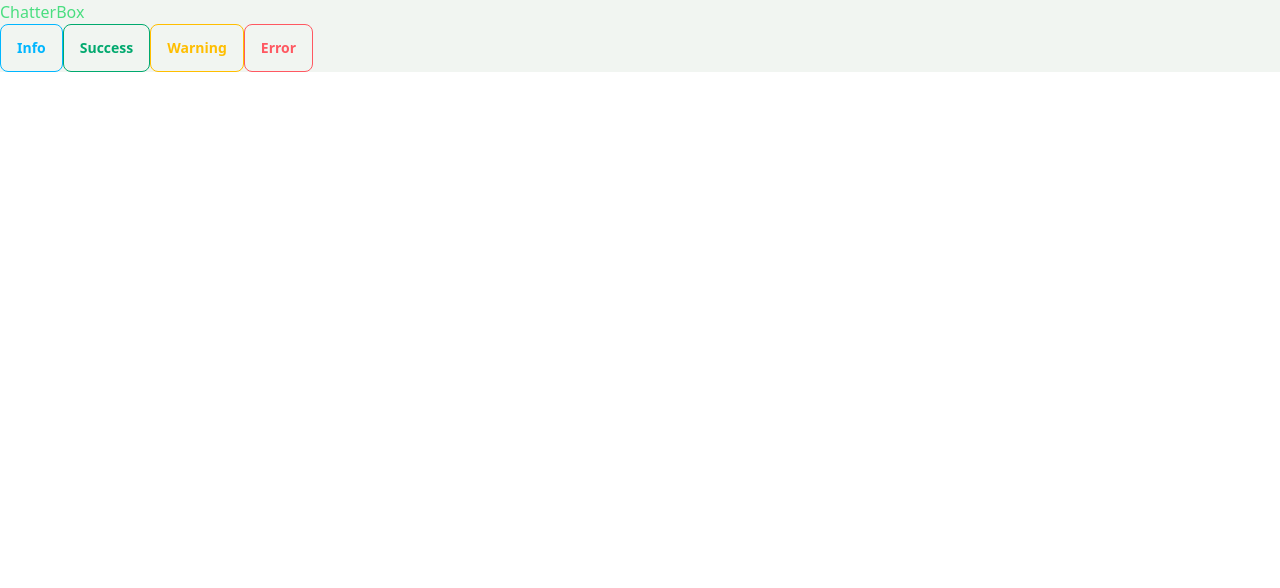
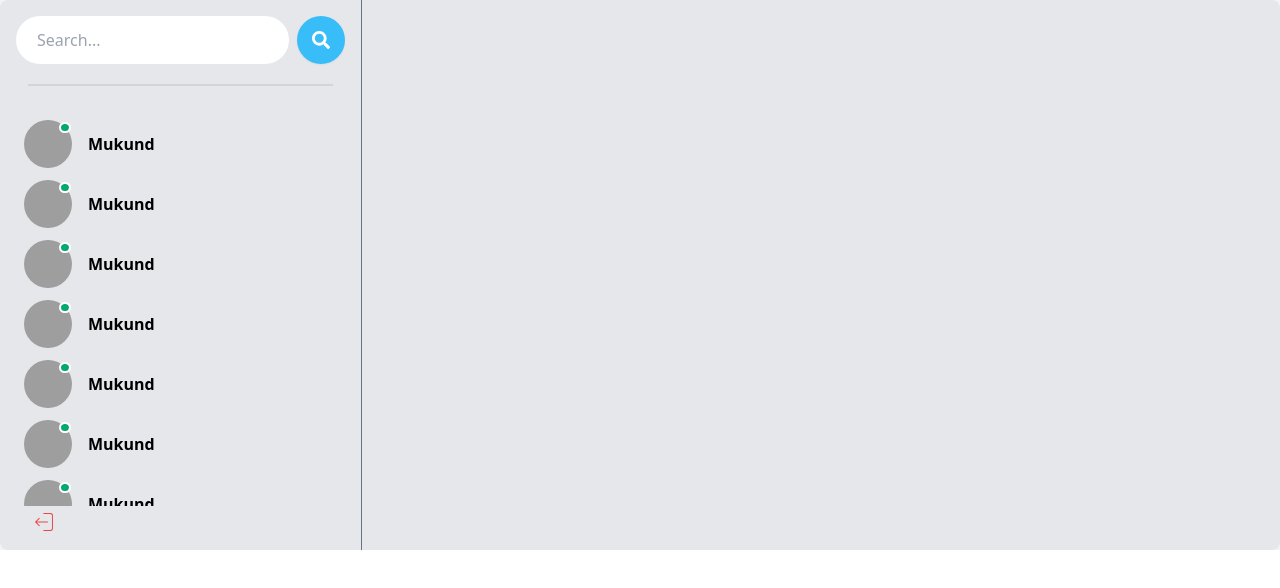
Before and after one commit to mukund-gpt/ChatterBox, a React (Vite) app in the folder client/: page / in a window 1280 px wide. Shown: the top 588 px of the page. Built offline with nearby package versions, Linux system fonts and the light colour scheme; grey boxes are pictures that could not be loaded; the HTML template or start-up script is replaced by a standard one.

Commit message:
sidebar basic

```diff
--- a/client/package.json
+++ b/client/package.json
@@ -12,6 +12,7 @@
   "dependencies": {
     "react": "^18.3.1",
     "react-dom": "^18.3.1",
+    "react-icons": "^5.2.1",
     "react-router-dom": "^6.26.0",
     "react-toastify": "^10.0.5"
   },
--- /dev/null
+++ b/client/src/components/Sidebar/Conversation.jsx
@@ -0,0 +1,24 @@
+import React from "react";
+
+const Conversation = () => {
+  return (
+    <div className="flex gap-4 my-0.5 text-black font-bold items-center hover:bg-blue-500 rounded p-2 py-1 cursor-pointer">
+      <div className="avatar online">
+        <div className="w-12 rounded-full">
+          <img
+            src="https://wallpapers.com/images/high/link-wallpaper-link-iphone-6-wallpaper-legend-of-zelda-56wmi3pw9qmcwfva.webp"
+            alt=""
+          />
+        </div>
+      </div>
+      <div className="flex flex-col flex-1">
+        <div className="flex gap-3 justify-between">
+          <p>Mukund</p>
+        </div>
+      </div>
+
+    </div>
+  );
+};
+
+export default Conversation;
--- /dev/null
+++ b/client/src/components/Sidebar/Conversations.jsx
@@ -0,0 +1,23 @@
+import React from "react";
+import Conversation from "./Conversation";
+
+const Conversations = () => {
+  return (
+    <div className="py-2 flex flex-col overflow-auto">
+      <Conversation />
+      <Conversation />
+      <Conversation />
+      <Conversation />
+      <Conversation />
+      <Conversation />
+      <Conversation />
+      <Conversation />
+      <Conversation />
+      <Conversation />
+
+
+    </div>
+  );
+};
+
+export default Conversations;
--- /dev/null
+++ b/client/src/components/Sidebar/LogoutButton.jsx
@@ -0,0 +1,15 @@
+import React from "react";
+import { CiLogout } from "react-icons/ci";
+const LogoutButton = () => {
+  return (
+    <div
+      className="mx-4 mt-1 mb-0 p-0
+      text-2xl"
+
+    >
+      <CiLogout className="text-red-500 cursor-pointer" />
+    </div>
+  );
+};
+
+export default LogoutButton;
--- /dev/null
+++ b/client/src/components/Sidebar/SearchInput.jsx
@@ -0,0 +1,22 @@
+import React from "react";
+import { FaSearch } from "react-icons/fa";
+
+const SearchInput = () => {
+  return (
+    <form className="flex items-center gap-2">
+      <input
+        type="text"
+        placeholder="Search..."
+        className="input px-5 rounded-full focus:border-green-500  w-full max-w-xs bg-white text-black"
+      />
+      <button
+        type="submit"
+        className="btn btn-circle border-none bg-sky-400 hover:bg-sky-500 text-white text-lg"
+      >
+        <FaSearch />
+      </button>
+    </form>
+  );
+};
+
+export default SearchInput;
--- /dev/null
+++ b/client/src/components/Sidebar/Sidebar.jsx
@@ -0,0 +1,18 @@
+import React from "react";
+import SearchInput from "./SearchInput";
+import Conversation from "./Conversations";
+import LogoutButton from "./LogoutButton";
+
+const Sidebar = () => {
+  return (
+    <div className="border-r border-slate-500 p-4 flex flex-col">
+      <SearchInput />
+      <div className="divider px-3"></div>
+      <Conversation />
+
+      <LogoutButton />
+    </div>
+  );
+};
+
+export default Sidebar;
--- a/client/src/pages/Home.jsx
+++ b/client/src/pages/Home.jsx
@@ -2,6 +2,7 @@ import React, { useEffect } from "react";
 import { useLocation, useNavigate } from "react-router-dom";
 import { toast, ToastContainer } from "react-toastify";
 import "react-toastify/dist/ReactToastify.css";
+import Sidebar from "../components/Sidebar/Sidebar";
 
 const Home = () => {
   const location = useLocation();
@@ -17,11 +18,9 @@ const Home = () => {
 
   return (
     <>
-      <h1 className="text-green-400">ChatterBox</h1>
-      <button className="btn btn-outline btn-info">Info</button>
-      <button className="btn btn-outline btn-success">Success</button>
-      <button className="btn btn-outline btn-warning">Warning</button>
-      <button className="btn btn-outline btn-error">Error</button>
+      <div className="flex sm:h-[450px] md:h-[550px] rounded-lg overflow-hidden bg-gray-200">
+        <Sidebar />
+      </div>
       <ToastContainer />
     </>
   );
```
Also changed, not shown: 1 other file (tests, documents, lock files or other folders).
